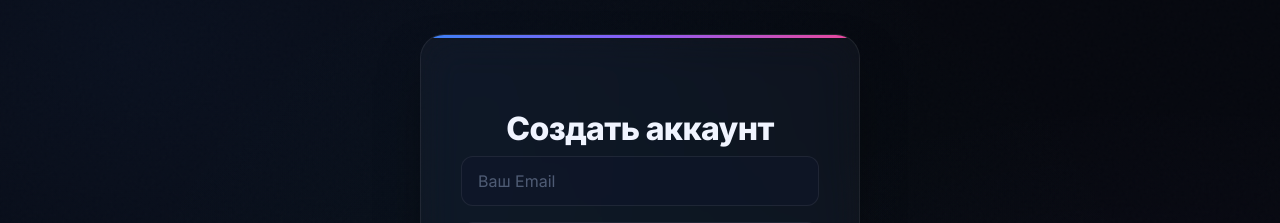
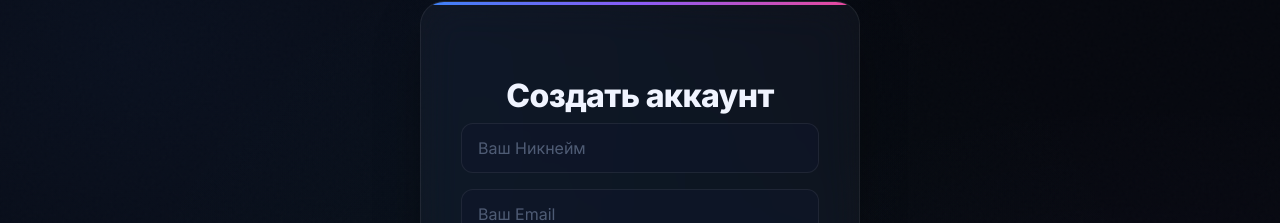
Before and after one commit to daniyarrra/recommend-app, a React (Create React App) app: page /register in a window 1280 px wide. Shown: the part 181-404 px from the top of the page. Built offline with nearby package versions, Linux system fonts and the light colour scheme; no server answers.

Commit message:
Add nickname field to registration

```diff
--- a/src/context/LanguageContext.jsx
+++ b/src/context/LanguageContext.jsx
@@ -100,6 +100,7 @@ export const translations = {
     login_error: "Ошибка входа: ",
     // Register
     register_title: "Создать аккаунт",
+    nickname_placeholder: "Ваш Никнейм",
     password_hint: "Придумайте пароль (минимум 6 символов)",
     register_btn: "Зарегистрироваться",
     has_account: "Уже есть аккаунт?",
@@ -281,6 +282,7 @@ export const translations = {
     login_error: "Login error: ",
     // Register
     register_title: "Create Account",
+    nickname_placeholder: "Your Nickname",
     password_hint: "Create a password (min. 6 characters)",
     register_btn: "Sign Up",
     has_account: "Already have an account?",
@@ -462,6 +464,7 @@ export const translations = {
     login_error: "Кіру қатесі: ",
     // Register
     register_title: "Аккаунт жасау",
+    nickname_placeholder: "Сіздің Лақап атыңыз",
     password_hint: "Құпия сөз ойлап табыңыз (кемінде 6 таңба)",
     register_btn: "Тіркелу",
     has_account: "Аккаунтыңыз бар ма?",
--- a/src/pages/Register.jsx
+++ b/src/pages/Register.jsx
@@ -7,6 +7,7 @@ import "../styles/auth.css";
 const Register = () => {
     const { t } = useLanguage();
     const [email, setEmail] = useState("");
+    const [nickname, setNickname] = useState("");
     const [password, setPassword] = useState("");
     const [loading, setLoading] = useState(false);
     const navigate = useNavigate();
@@ -18,6 +19,11 @@ const Register = () => {
             const { data, error } = await supabase.auth.signUp({
                 email,
                 password,
+                options: {
+                    data: {
+                        nickname: nickname
+                    }
+                }
             });
 
             if (error) throw error;
@@ -42,6 +48,14 @@ const Register = () => {
                 <h2 className="auth-title">{t('register_title')}</h2>
 
                 <form className="auth-form" onSubmit={handleRegister}>
+                    <input
+                        type="text"
+                        className="auth-input"
+                        placeholder={t('nickname_placeholder')}
+                        onChange={e => setNickname(e.target.value)}
+                        required
+                        minLength={2}
+                    />
                     <input
                         type="email"
                         className="auth-input"
```
